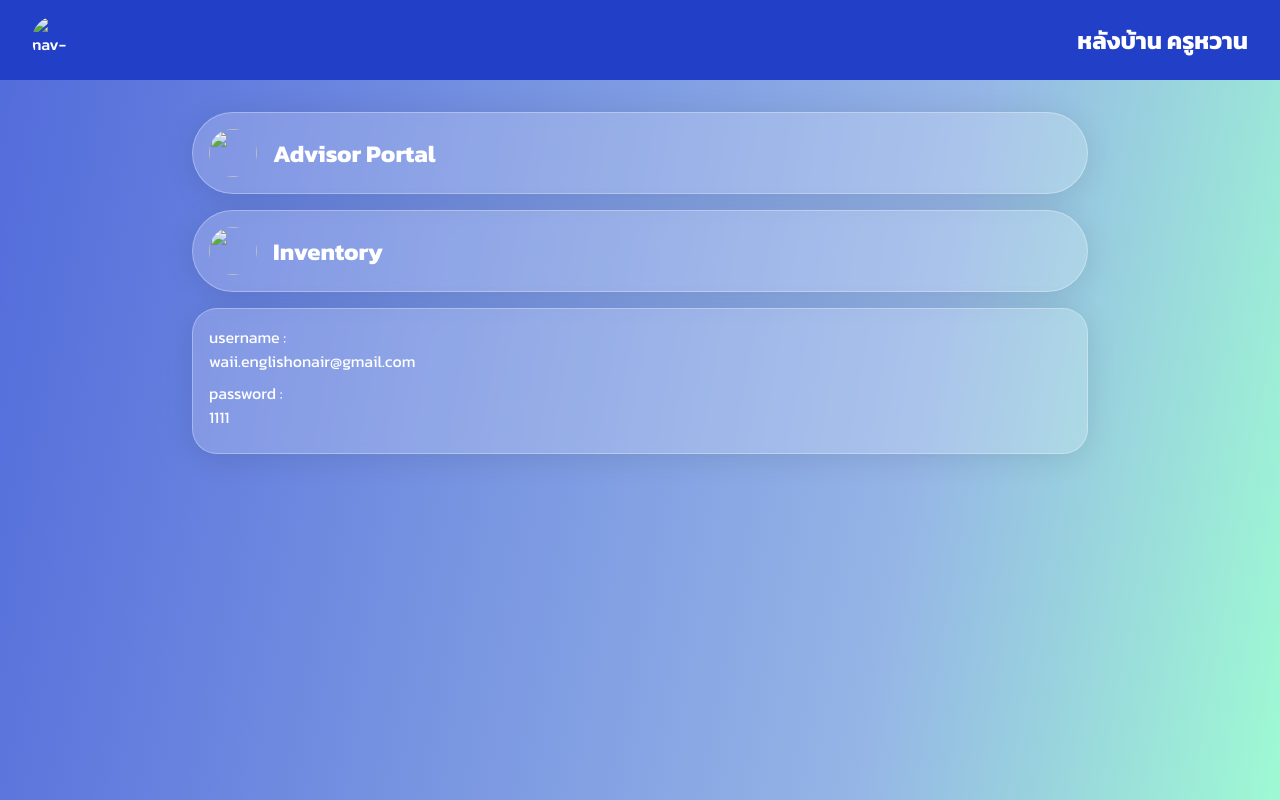
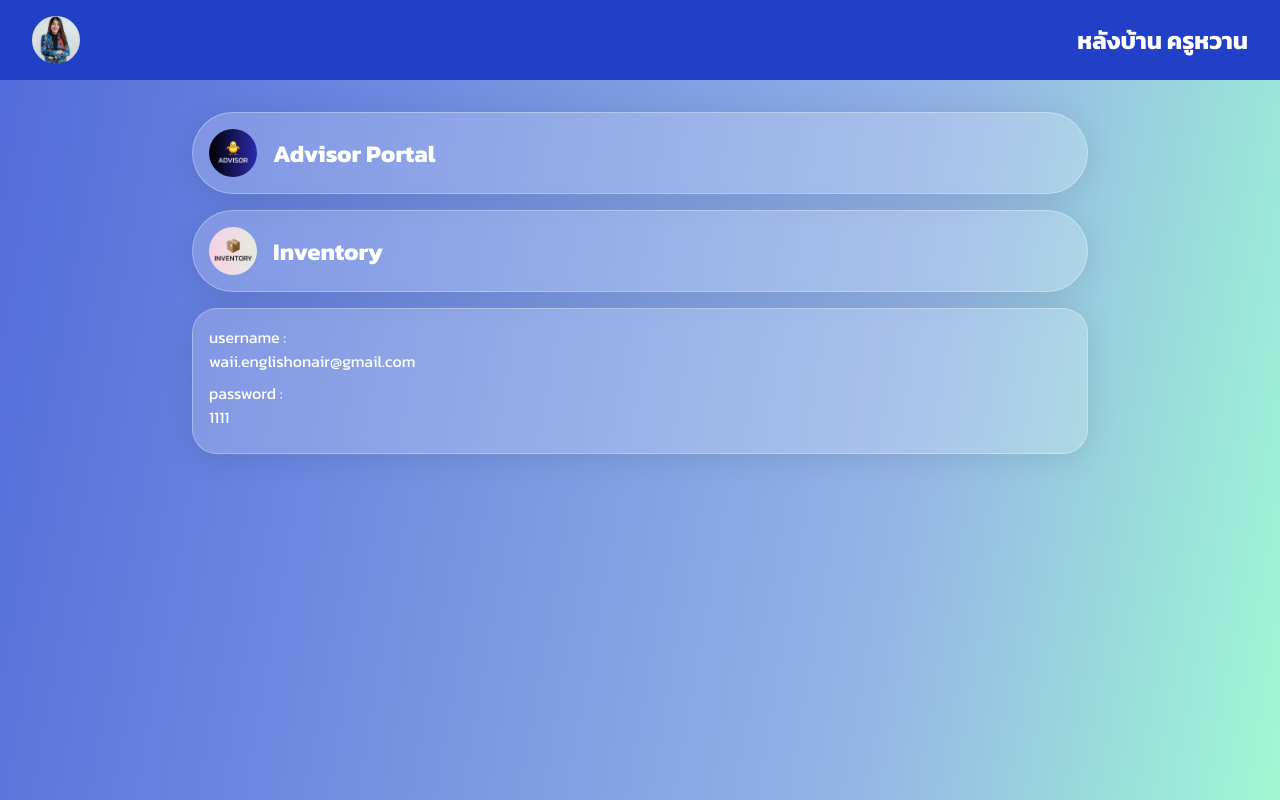
Before and after one commit to waiienglishonair/kweoabts, a plain HTML site: page index.html in a window 1280 px wide. Drawn offline with Linux system fonts and the light colour scheme.

Commit message:
Add files via upload

```diff
--- a/index.html
+++ b/index.html
@@ -4,7 +4,7 @@
     <meta charset="UTF-8">
     <meta name="viewport" content="width=device-width, initial-scale=1.0">
     <title>หลังบ้าน ครูหวาน | English On Air</title>
-    <link rel="icon" type="image/x-icon" href="/images/favicon.ico">
+    <link rel="icon" type="image/x-icon" href="/favicon.ico">
     <link rel="stylesheet" href="style.css">
     <link rel="preconnect" href="https://fonts.googleapis.com">
 <link rel="preconnect" href="https://fonts.gstatic.com" crossorigin>
@@ -12,17 +12,17 @@
 </head>
 <body>
     <nav class="topNav">
-        <img src="/images/topnav.jpg" alt="nav-img">
+        <img src="/topnav.jpg" alt="nav-img">
         <h1>หลังบ้าน ครูหวาน</h1>
     </nav>
     <main>
         <div class="mainCon">
             <a href="https://advisorportal.vercel.app/" class="program">
-                    <img src="/images/Group 3.jpg" alt="" class="pgicon">
+                    <img src="/Group 3.jpg" alt="" class="pgicon">
                     <h2>Advisor Portal</h2>
             </a>
             <a href="https://kweoa-inventory.vercel.app/" class="program">
-                    <img src="/images/Group 5.jpg" alt="" class="pgicon">
+                    <img src="/Group 5.jpg" alt="" class="pgicon">
                     <h2>Inventory</h2>
             </a>
             <div class="programUser">
```
